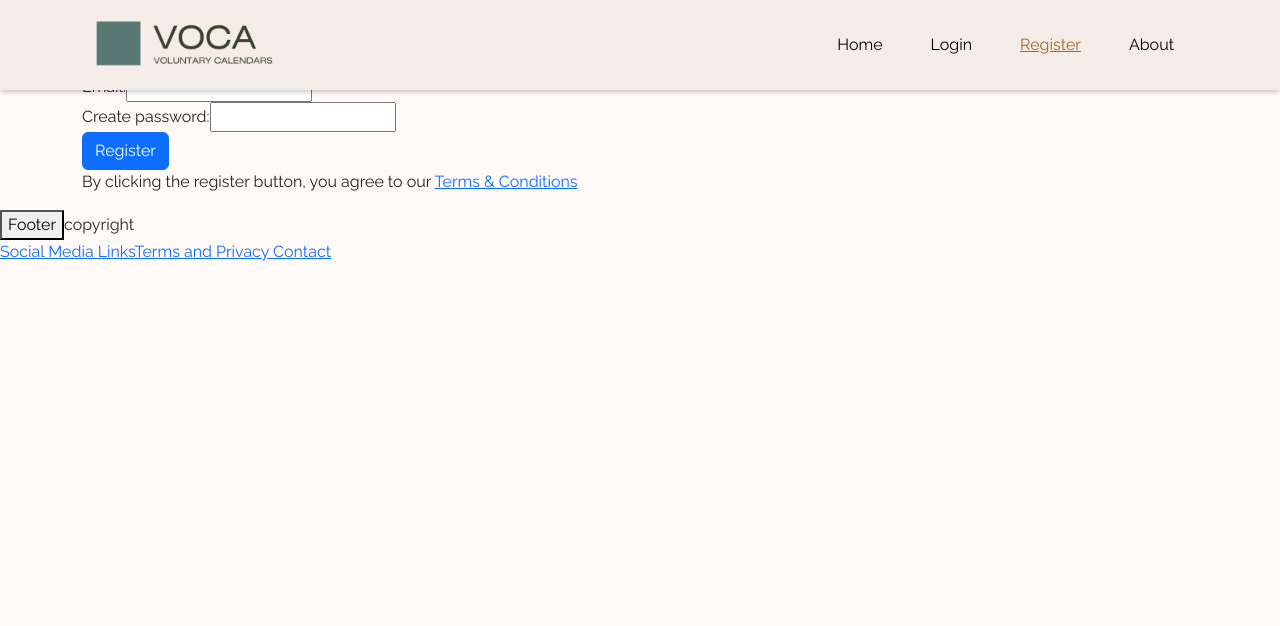
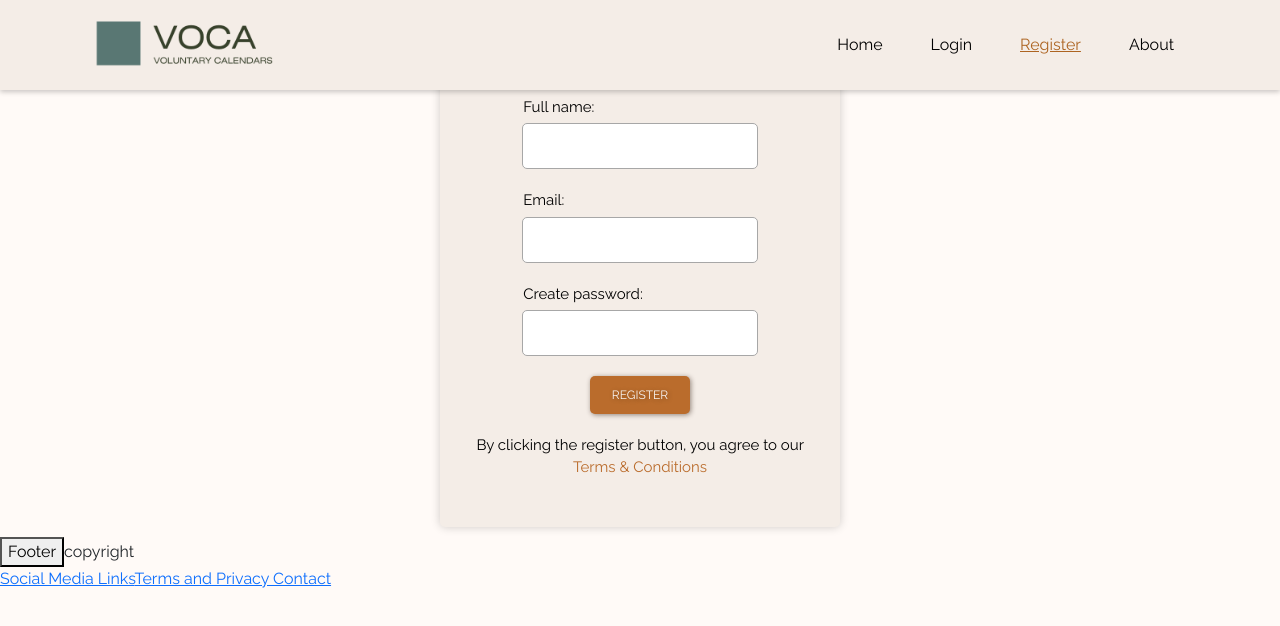
Before and after one commit to satuhalinen/calendar, a React (Vite) app: page /register in a window 1280 px wide. Shown: the top 626 px of the page. Built offline with nearby package versions, Linux system fonts and the light colour scheme.

Commit message:
register css

```diff
--- a/src/routes/login/Login.jsx
+++ b/src/routes/login/Login.jsx
@@ -4,10 +4,10 @@ import { Link } from "react-router-dom";
 export default function Login() {
   return (
     <>
-      <h3 className="h3Login">Log in</h3>
       <div className="container">
         <div className="formWrap">
           <form>
+            <h3 className="h3Login">Log in</h3>
             <div className="formGroup">
               <label htmlFor="email">Email:</label>
               <input type="email" name="email" id="email" />
--- a/src/routes/register/Register.jsx
+++ b/src/routes/register/Register.jsx
@@ -1,22 +1,23 @@
 import Button from "react-bootstrap/Button";
 import { Link } from "react-router-dom";
+import "./register.css";
 
 export default function Register() {
   return (
     <>
-      <h3 className="h3Register">Register</h3>
-      <div className="container">
-        <div className="formWrap">
+      <div className="registerContainer">
+        <h3 className="h3Register">Register</h3>
+        <div className="registerFormWrap">
           <form>
-            <div className="formGroup">
+            <div className="registerFormGroup">
               <label htmlFor="fullname">Full name:</label>
               <input type="text" name="fullname" id="fullname" />
             </div>
-            <div className="formGroup">
+            <div className="registerFormGroup">
               <label htmlFor="email">Email:</label>
               <input type="email" name="email" id="email" />
             </div>
-            <div className="formGroup">
+            <div className="registerFormGroup">
               <label htmlFor="createpassword">Create password:</label>
               <input
                 type="password"
@@ -24,9 +25,9 @@ export default function Register() {
                 id="createpassword"
               />
             </div>
-            <Button type="submit">Register</Button>
+            <Button className="registerBtn">Register</Button>
           </form>
-          <p className="bottomText">
+          <p className="termsConditions">
             By clicking the register button, you agree to our{" "}
             <Link to="/terms-and-conditions">Terms & Conditions</Link>
           </p>
--- /dev/null
+++ b/src/routes/register/register.css
@@ -0,0 +1,76 @@
+.registerContainer {
+  margin: auto;
+  width: 400px;
+  margin-bottom: 10px;
+}
+
+.registerFormWrap {
+  background: #f4ede7;
+  padding: 2rem;
+  border-radius: 5px;
+  text-align: center;
+  box-shadow: 0 0 10px rgba(0, 0, 0, 0.194);
+}
+
+.registerFormGroup {
+  margin: 20px 0;
+}
+
+.registerFormGroup label {
+  display: block;
+  font-size: 15px;
+  margin-bottom: 0.3rem;
+  margin-left: 3.2rem;
+  color: #000000;
+  text-align: left;
+}
+
+.registerFormGroup input {
+  width: 70%;
+  padding: 10px;
+  border-radius: 5px;
+  border: 1px solid #a7a7a7;
+}
+
+.registerFormGroup input:focus {
+  outline: none;
+}
+
+.registerBtn {
+  width: 30%;
+  background: #ba6c2c;
+  box-shadow: 1px 1px 5px rgba(39, 18, 4, 0.471);
+  text-shadow: 1px 1px 5px rgba(0, 0, 0, 0.302);
+  color: #f9f5f3;
+  padding: 10px;
+  border-radius: 5px;
+  border: none;
+  font-size: 12px;
+  text-transform: uppercase;
+  margin-bottom: 20px;
+}
+
+.registerBtn:hover {
+  cursor: pointer;
+  box-shadow: inset 1px 1px 5px rgba(60, 24, 16, 0.237);
+  background-color: #a65919;
+}
+
+.termsConditions {
+  font-size: 15px;
+  color: #000000;
+}
+
+.termsConditions a {
+  color: #ba6c2c;
+  text-decoration: none;
+}
+
+.termsConditions a:hover {
+  text-decoration: underline;
+}
+
+.h3Register {
+  font-size: 30px;
+  color: #000000;
+}
```
